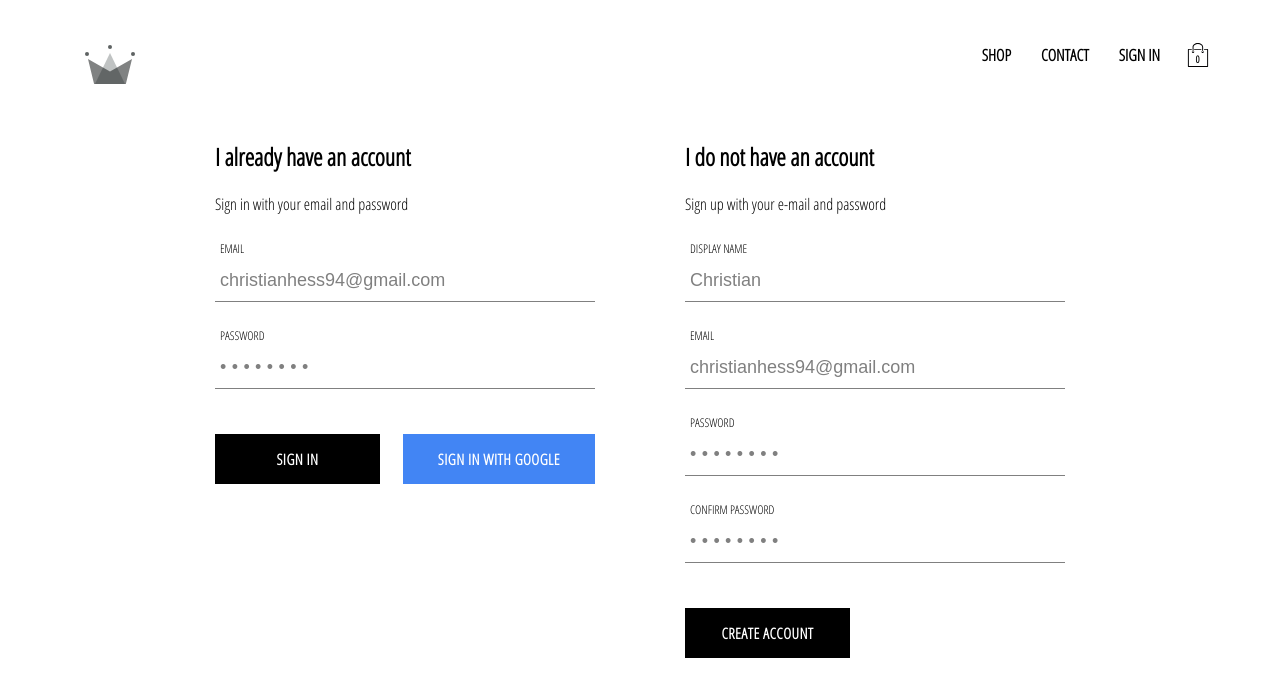
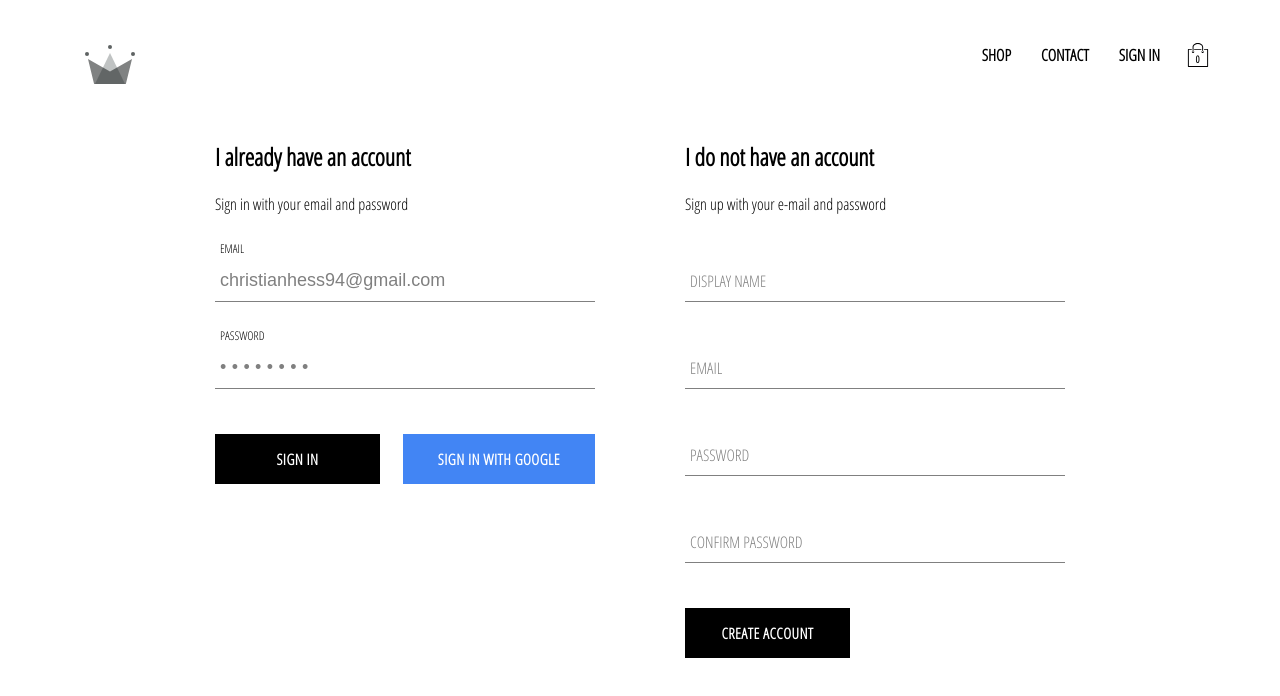
Before and after one commit to christian-hess-94/crown-clothing, a React (Create React App) app: page /signin in a window 1280 px wide. Shown: the top 696 px of the page. Built offline with nearby package versions, Linux system fonts and the light colour scheme; no server answers.

Commit message:
Update sign-up.component.jsx

```diff
--- a/src/components/sign-up/sign-up.component.jsx
+++ b/src/components/sign-up/sign-up.component.jsx
@@ -7,10 +7,10 @@ import { connect } from "react-redux";
 import { signUpStart } from "../../redux/user/user.actions";
 class SignUp extends Component {
     state = {
-        displayName: "Christian",
-        email: "christianhess94@gmail.com",
-        password: "12345678",
-        confirmPassword: "12345678",
+        displayName: "",
+        email: "",
+        password: "",
+        confirmPassword: "",
     };
 
     handleSubmit = async (event) => {
```
